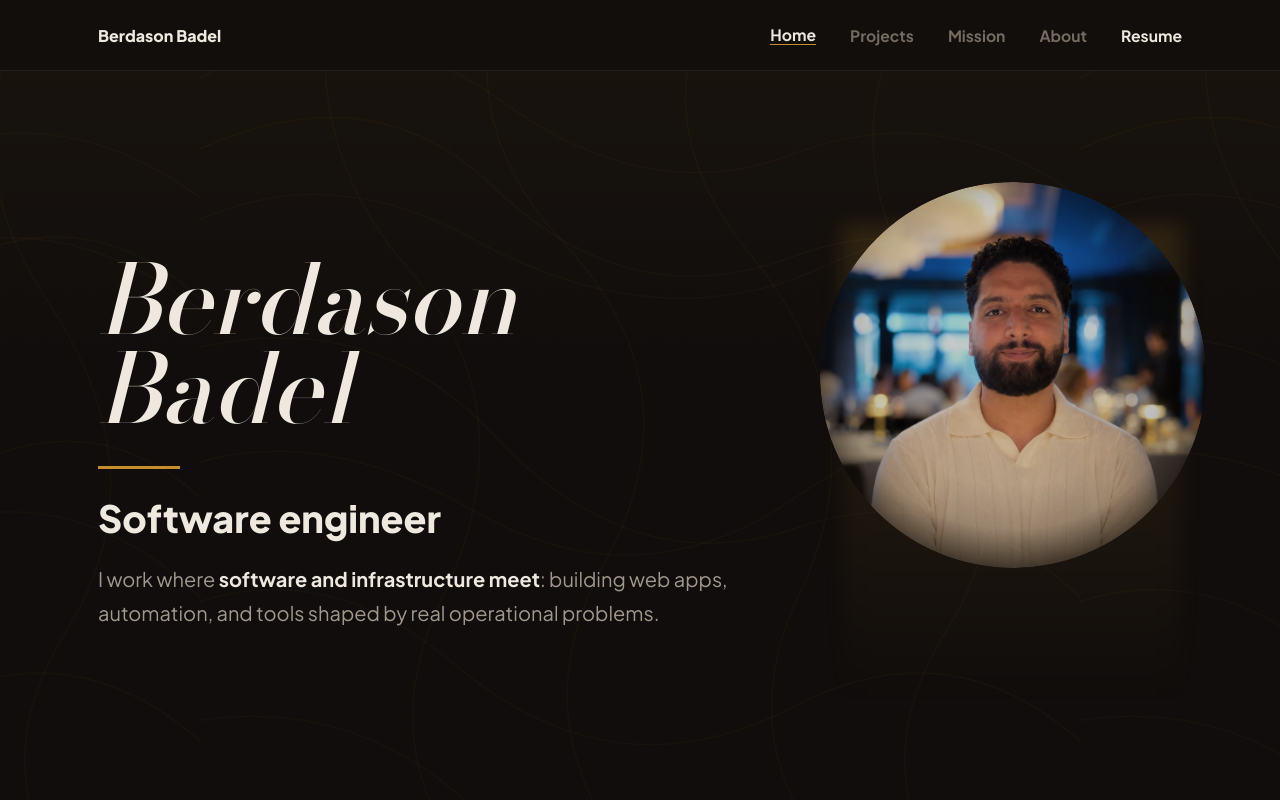
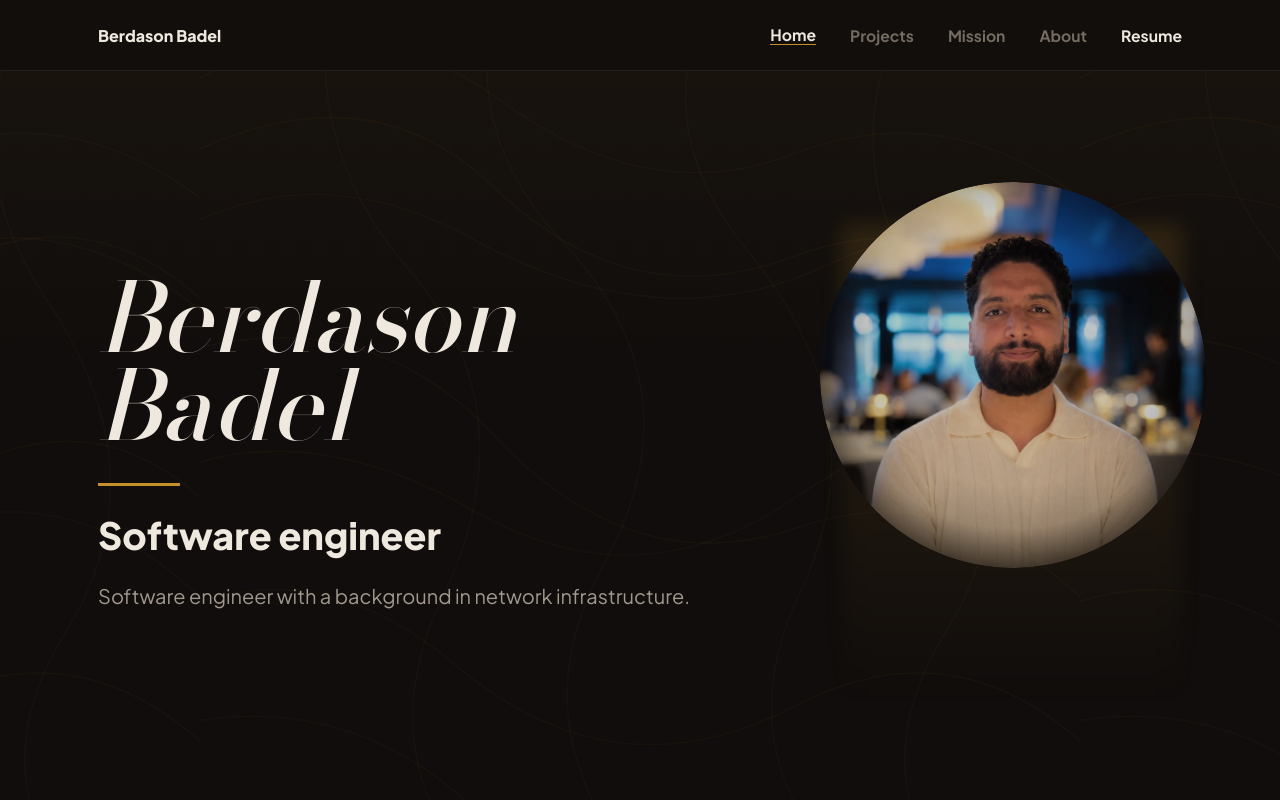
Before and after one commit to berbad/portfolio-website, a React (Create React App) app: page / in a window 1280 px wide. Shown: the top 800 px of the page. Built offline with nearby package versions, Linux system fonts and the light colour scheme.

Commit message:
Update hero introduction copy

```diff
--- a/src/components/Hero.js
+++ b/src/components/Hero.js
@@ -11,8 +11,7 @@ export default function Hero() {
           <div className="hero-rule" aria-hidden="true" />
           <p className="hero-subtitle">Software engineer</p>
           <p className="hero-copy">
-            I work where <strong>software and infrastructure meet</strong>: building web apps,
-            automation, and tools shaped by real operational problems.
+            Software engineer with a background in network infrastructure.
           </p>
         </Reveal>
 
```
